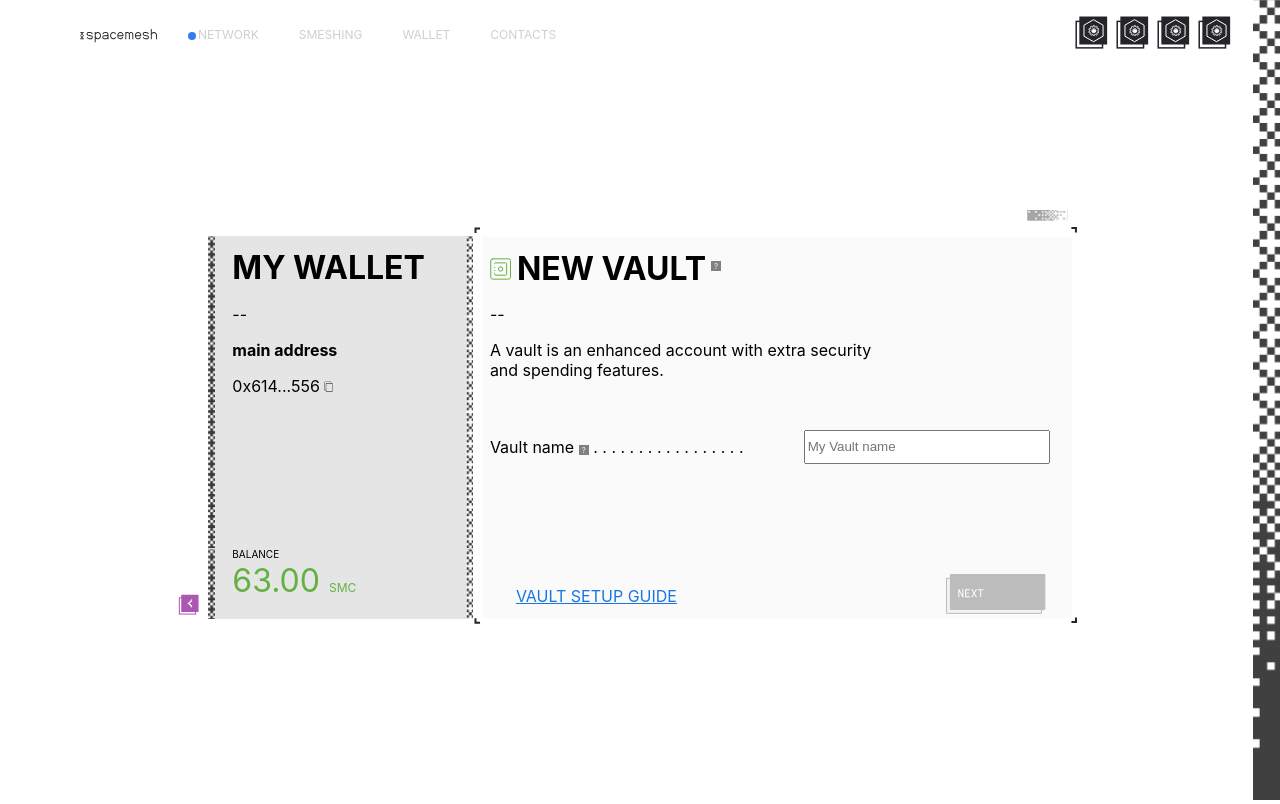
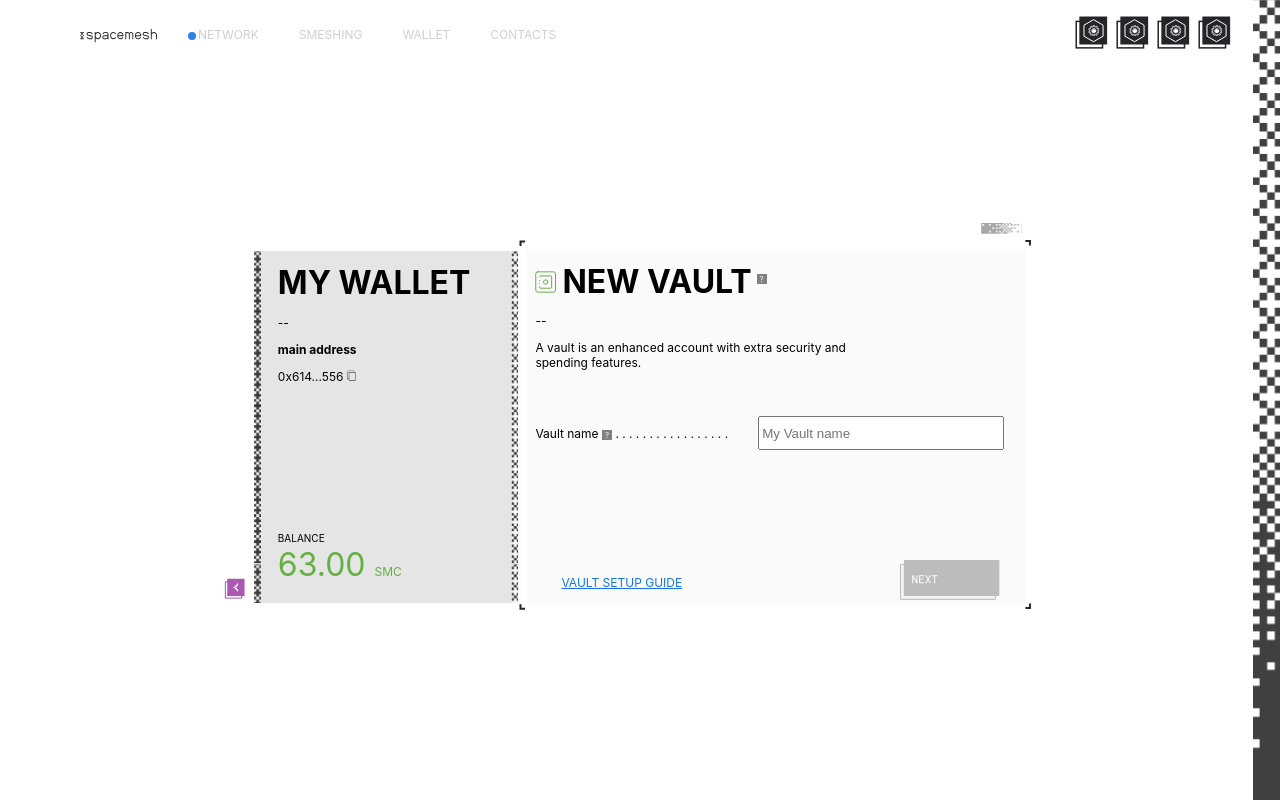
Before and after one commit to aveWorld/smapp, a React (Create React App) app: page / in a window 1280 px wide. Built offline with nearby package versions, Linux system fonts and the light colour scheme.

Commit message:
second commit

```diff
--- a/src/components/Home/index.js
+++ b/src/components/Home/index.js
@@ -19,6 +19,9 @@
     justify-content: center;
     align-items: center;
     height: calc(100vh - 52px);
+    // @media screen and (min-width: 1400px) {
+    //   transform: scale(1.2);
+    // }
   `
 
 export default Home;
--- a/src/components/Layout/Header/index.js
+++ b/src/components/Layout/Header/index.js
@@ -74,6 +74,9 @@
     .header__logo {
         margin-top: 5px;
     }
+    @media screen and (max-width: 768px) {
+        margin-left: 0px;
+    }
   `
 
   const HeaderUL = styled.ul`
--- a/src/components/NewVault/index.js
+++ b/src/components/NewVault/index.js
@@ -45,10 +45,10 @@
 
   const VaultItem = styled.div`
     position: relative;
-    // .vault__text {
-    //     font-size: 12px;
-    //     line-height: 15px;
-    // }
+    .vault__text {
+        font-size: 12px;
+        line-height: 15px;
+    }
     margin-left: 9px;
     background: rgba(0, 0, 0, 0.02);
     .rect_top-left {
@@ -112,6 +112,11 @@
     .header__img {
         margin-right: 5px;
     }
+    @media screen and (max-width: 992px) {
+        .header__title {
+            font-size: 28px;
+        }
+    }
   `
 
   const VaultMain = styled.div`
@@ -122,6 +127,17 @@
     .vault__input {
         width: 238px;
         height: 28px;
+        margin-left: 30px;
+    }
+    @media screen and (max-width: 992px) {
+        display: block;
+        .vault__input {
+            width: 210px;
+            height: 26px;
+            margin-left: 0px;
+            margin-top: 10px;
+            font-size: 12px;
+        }
     }
   `
 
@@ -133,6 +149,10 @@
     .footer__link {
         color: #1776E3;
         padding-left: 26px;
+        font-size: 12px;
+    }
+    @media screen and (max-width: 992px) {
+        padding-top: 85px;
     }
   `
 
--- a/src/components/Wallet/index.js
+++ b/src/components/Wallet/index.js
@@ -68,7 +68,7 @@
       line-height: 40px;
       margin: 0;
     }
-    .wallet_text {
+    .wallet__text {
       font-size: 12px;
       line-height: 15px;
     }
@@ -78,6 +78,11 @@
     .wallet__copy-img {
       display: inline-block;
     }
+    @media screen and (max-width: 992px) {
+      .wallet__title {
+          font-size: 28px;
+      }
+  }
   `
 
   const WalletContentFooter = styled.div`
```
Also changed, not shown: 1 other file (tests, documents, lock files or other folders).
